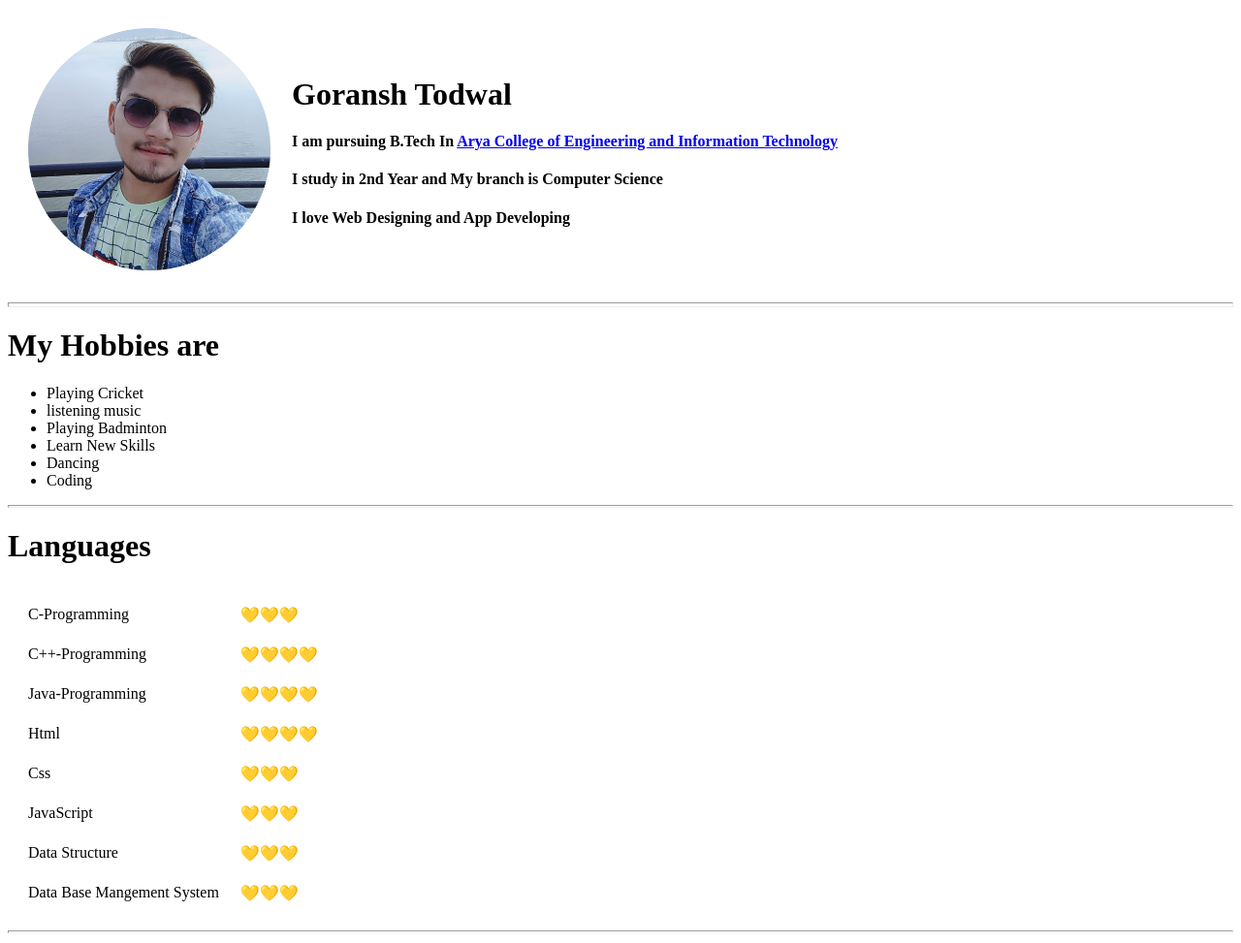
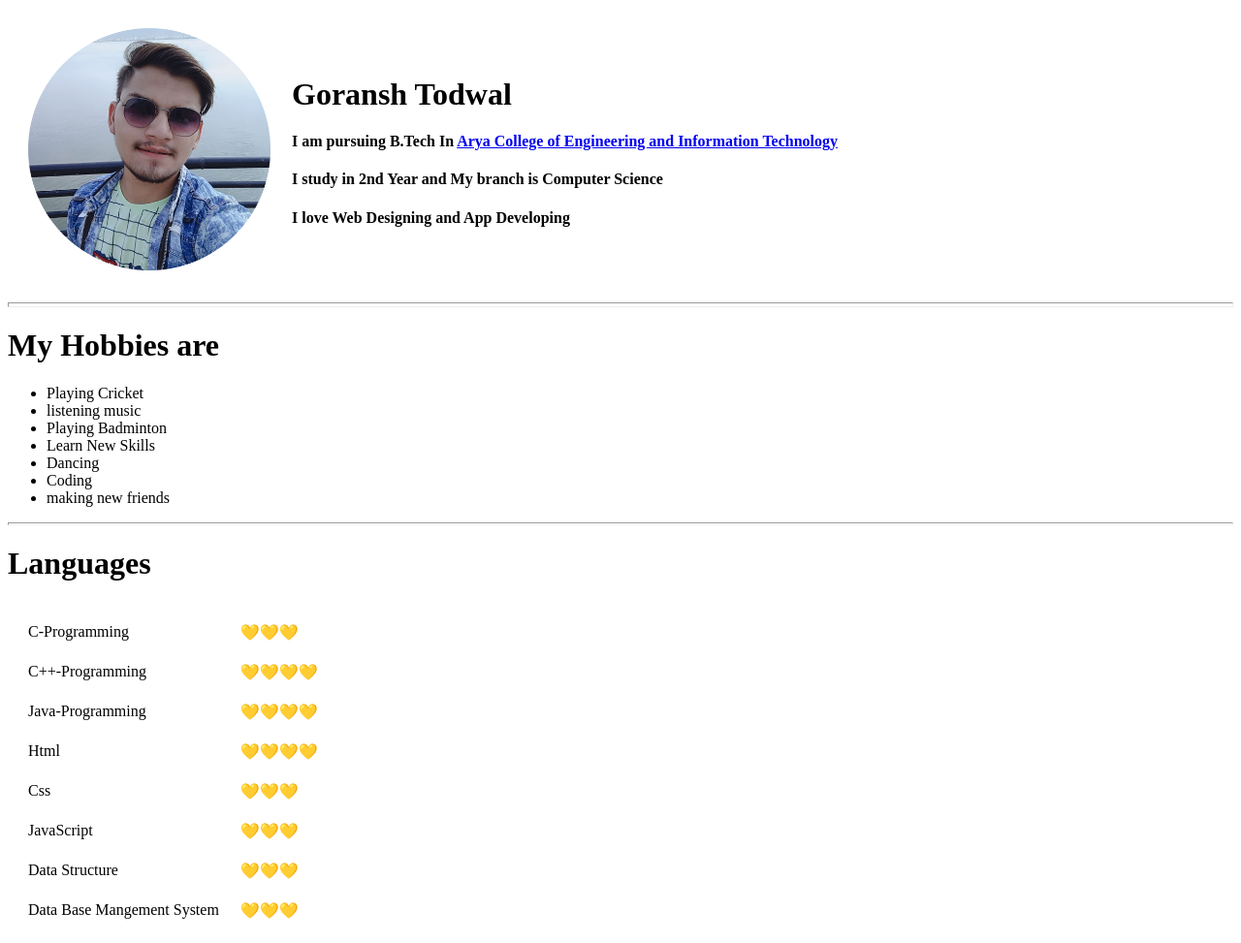
Before and after one commit to goransh927/cv, a plain HTML site: page index.html in a window 1280 px wide. Shown: the top 973 px of the page at 97% size. Drawn offline with Linux system fonts and the light colour scheme.

Commit message:
adda another hobbies

```diff
--- a/index.html
+++ b/index.html
@@ -24,6 +24,7 @@
   <li>Learn New Skills</li>
   <li>Dancing</li>
   <li>Coding</li>
+  <li>making new friends</li>
 </ul>
 <hr size="3px">
 <h1>Languages</h1>
```
